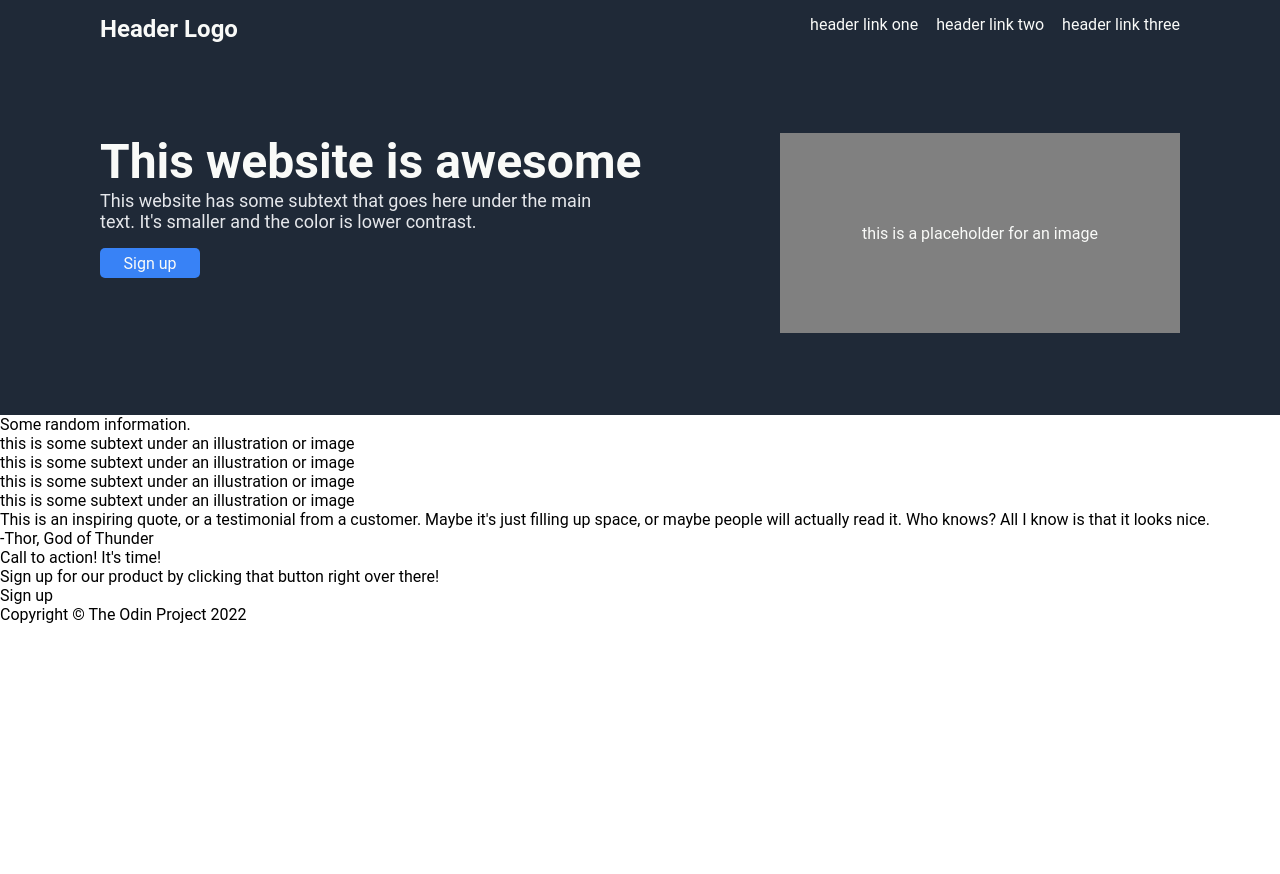
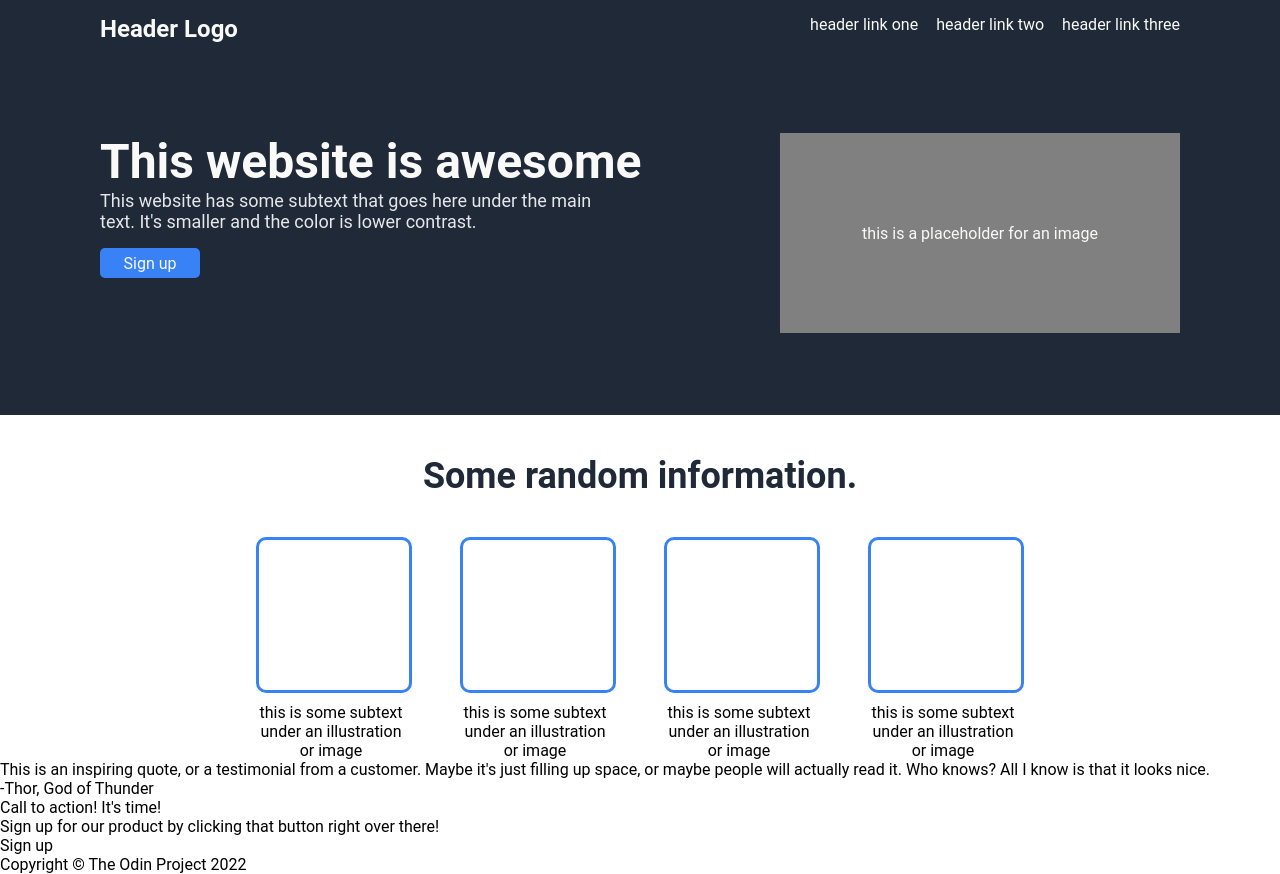
Before and after one commit to jnuguid1/Landing-Page-TOP, a plain HTML site: page index.html in a window 1280 px wide. Before the commit the page ends 800 px from the top, so only its background shows below. Drawn offline with Linux system fonts and the light colour scheme.

Commit message:
Add css to content

```diff
--- a/index.html
+++ b/index.html
@@ -31,15 +31,27 @@
     </div>
 
     <div class="content">
+        <div class="content-container">
             <div class="content-heading">Some random information.</div>
+            <div class="cards">
+                <div class="card-text">
                     <div class="card"></div>
                     <div class="card-subtext">this is some subtext under an illustration or image</div>
+                </div>
+                <div class="card-text">
                     <div class="card"></div>
                     <div class="card-subtext">this is some subtext under an illustration or image</div>
+                </div>
+                <div class="card-text">
                     <div class="card"></div>
                     <div class="card-subtext">this is some subtext under an illustration or image</div>
+                </div>
+                <div class="card-text">
                     <div class="card"></div>
                     <div class="card-subtext">this is some subtext under an illustration or image</div>
+                </div>
+            </div>
+        </div>
     </div>
 
     <div class="quote">
--- a/style.css
+++ b/style.css
@@ -2,6 +2,8 @@ body {
     font-family: roboto, Arial, monospace;
     margin: 0;
 }
+
+/* header */
 
 .header {
     background-color: #1F2937;
@@ -65,3 +67,41 @@ ul {
     justify-content: center;
     align-items: center;
 }
+
+/* content */
+
+.content {
+    display: flex;
+    justify-content: center;
+}
+
+.content-heading {
+    font-size: 36px;
+    font-weight: bolder;
+    color: #1F2937;
+    text-align: center;
+    margin-top: 40px;
+    margin-bottom: 40px;
+}
+
+.cards {
+    display: flex;
+    gap: 48px;
+}
+
+.card {
+    border-style: solid;
+    border-color: #3882f6;
+    width: 150px;
+    height: 150px;
+    border-radius: 10px;
+    margin-bottom: 10px;
+    flex-shrink: 0;
+}
+
+.card-subtext {
+    width: 150px;
+    text-align: center;
+    display: flex;
+    justify-content: center;
+}
```
Lines whose indentation alone changed are shown as unchanged.
